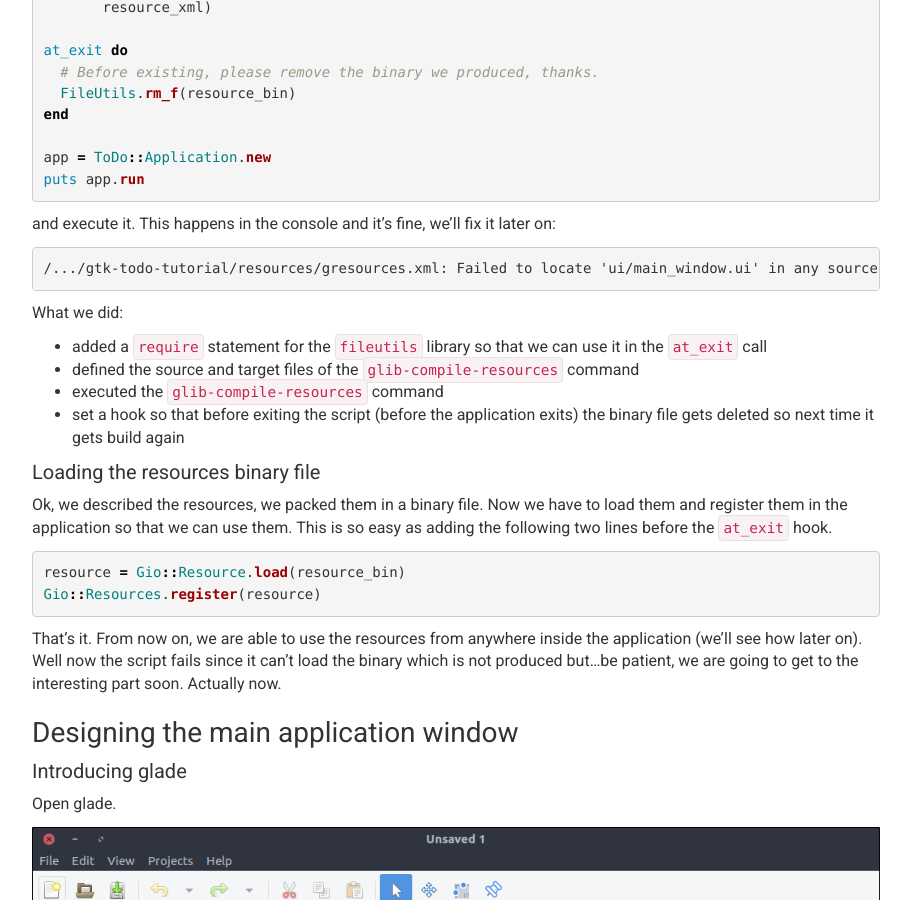
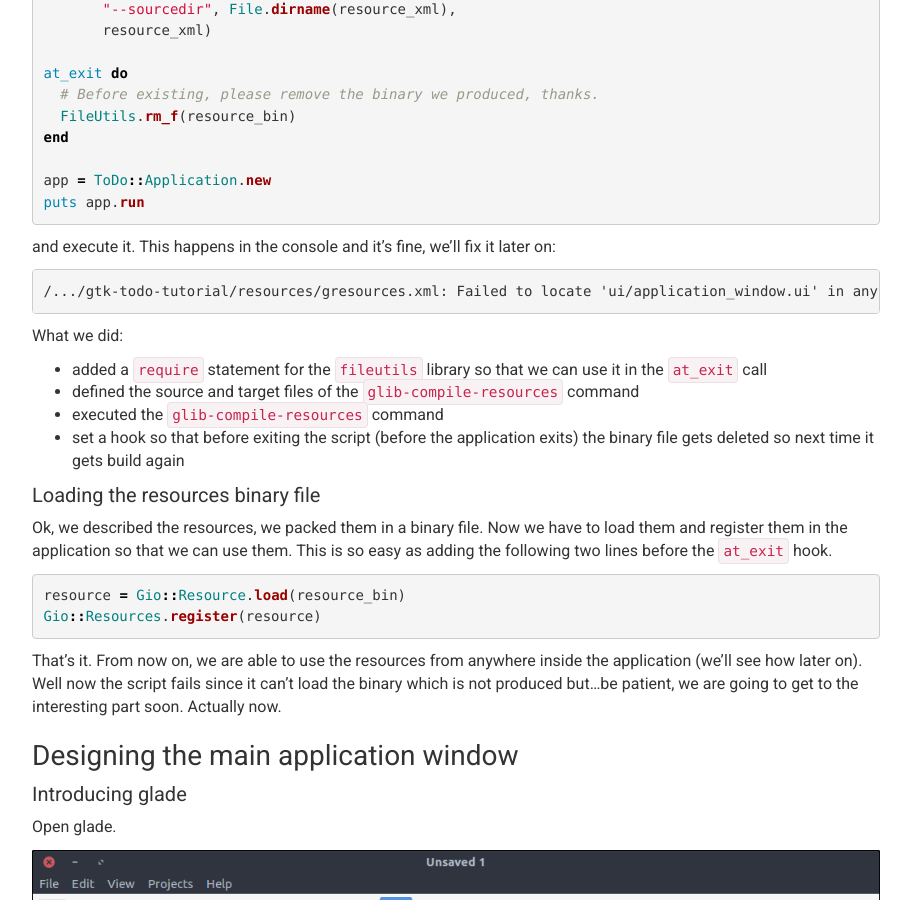
Before and after one commit to iridakos/iridakos.github.io, a Jekyll site: the page built from _posts/2018-01-25-creating-a-gtk-todo-application-with-ruby.markdown, in a window 1280 px wide and 900 px high, scrolled down 6367 px. Shown: the whole window, without its empty margins (38-949 px from the left). Built offline with Jekyll 4.4.1, drawn with Linux system fonts in a browser that asks for light colours; nearby versions of some CDN libraries; comment, search, counter and statistics services are not loaded; some of the changed text lies outside the part shown.

Commit message:
Update 2018-01-25-creating-a-gtk-todo-application-with-ruby.markdown

````diff
--- a/_posts/2018-01-25-creating-a-gtk-todo-application-with-ruby.markdown
+++ b/_posts/2018-01-25-creating-a-gtk-todo-application-with-ruby.markdown
@@ -224,7 +224,7 @@
 </gresources>
 ```
 
-In this "description" we actually say: we have a resource which is located under the `ui` directory (relative to this `xml` file) with name `main_window.ui`. Before loading this resource please remove the blanks. Thanks. Of course this is not going to work now since we haven't created the resource via Glade yet. Don't worry though, one thing at a time.
+In this "description" we actually say: we have a resource which is located under the `ui` directory (relative to this `xml` file) with name `application_window.ui`. Before loading this resource please remove the blanks. Thanks. Of course this is not going to work now since we haven't created the resource via Glade yet. Don't worry though, one thing at a time.
 
 **Note**: the `xml-stripblanks` directive will use the `xmllint` command to remove the blanks. In Ubuntu you have to install the package `libxml2-utils` to obtain it.
 
@@ -272,7 +272,7 @@
 and execute it. This happens in the console and it's fine, we'll fix it later on:
 
 ```
-/.../gtk-todo-tutorial/resources/gresources.xml: Failed to locate 'ui/main_window.ui' in any source directory.
+/.../gtk-todo-tutorial/resources/gresources.xml: Failed to locate 'ui/application_window.ui' in any source directory.
 ```
 
 What we did:
````
